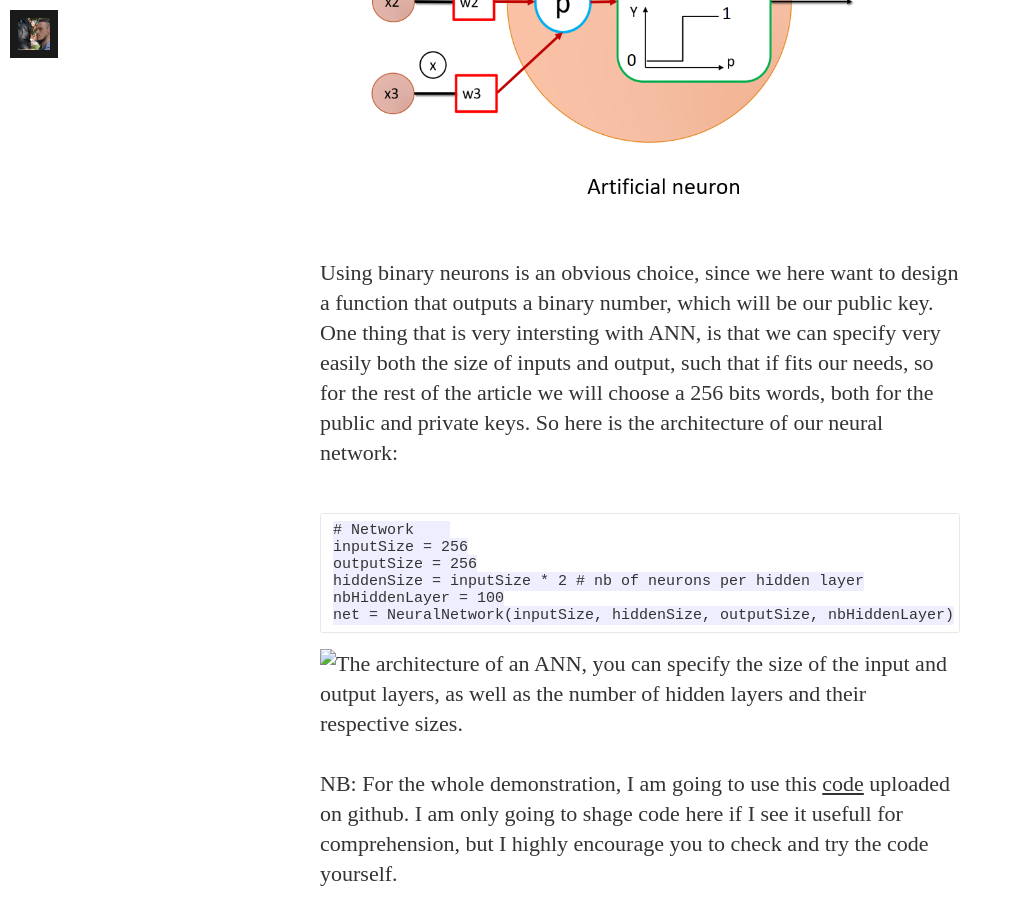
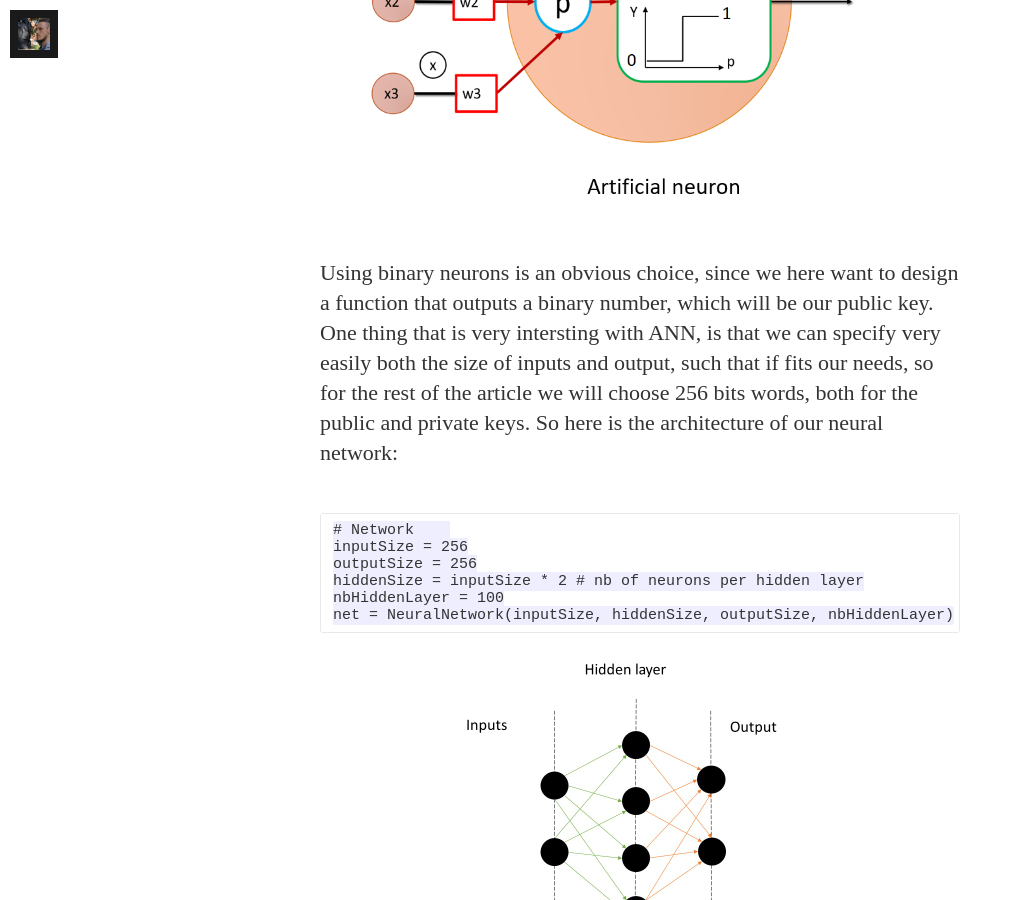
Before and after one commit to ManuNeuro/EmmanuelCalvet, a Jekyll site: the page built from _posts/2022-09-24-whitepaper-p2.md, in a window 1280 px wide and 900 px high, scrolled down 1211 px. Shown: the whole window, without its empty margins (0-1013 px from the left). Built offline with Jekyll 4.4.1, drawn with Linux system fonts in a browser that asks for light colours; nearby versions of some CDN libraries; some web fonts are replaced; formulas are drawn with MathJax 3; comment, search, counter and statistics services are not loaded.

Commit message:
Update 2022-09-24-whitepaper-p2.md

````diff
--- a/_posts/2022-09-24-whitepaper-p2.md
+++ b/_posts/2022-09-24-whitepaper-p2.md
@@ -26,9 +26,9 @@
 
 We are going to use a binary activation function, so I'm going to use the image form the previous article, as it is going to fix ideas on what we are doing:
 
-![The artificial neuron is a mathematical simplification of a biological neuron, composed of an activation function f (here, we use the step function). The neuron receives a weighted (W) sum of inputs (X), such that its output is y=f(X, W). Note that the action of the neuron is completely deterministic. Moreover, one neurone alone is also non-invertible. Image made by the author.]({{ '/assets/article_images/2022-09-01-whitepaper-p1/pic2.png' | relative_url }})
+![The artificial neuron is a mathematical simplification of a biological neuron, composed of an activation function f (here, we use the step function). The neuron receives a weighted (W) sum of inputs (X), such that its output is y=f(X, W). Note that the action of the neuron is completely deterministic. Moreover, one neurone alone is also non-invertible. Image made by the author.]({{ '/assets/article_images/2022-09-24-whitepaper-p2/pic2.png' | relative_url }})
 
-Using binary neurons is an obvious choice, since we here want to design a function that outputs a binary number, which will be our public key. One thing that is very intersting with ANN, is that we can specify very easily both the size of inputs and output, such that if fits our needs, so for the rest of the article we will choose a 256 bits words, both for the public and private keys. So here is the architecture of our neural network:
+Using binary neurons is an obvious choice, since we here want to design a function that outputs a binary number, which will be our public key. One thing that is very intersting with ANN, is that we can specify very easily both the size of inputs and output, such that if fits our needs, so for the rest of the article we will choose 256 bits words, both for the public and private keys. So here is the architecture of our neural network:
 
 ```
 # Network
@@ -38,7 +38,7 @@
 nbHiddenLayer = 100
 net = NeuralNetwork(inputSize, hiddenSize, outputSize, nbHiddenLayer)
 ```
-![The architecture of an ANN, you can specify the size of the input and output layers, as well as the number of hidden layers and their respective sizes.]({{ '/assets/article_images/2022-09-01-whitepaper-p1/ann.jpg' | relative_url }})
+![The architecture of an ANN, you can specify the size of the input and output layers, as well as the number of hidden layers and their respective sizes.]({{ '/assets/article_images/2022-09-24-whitepaper-p2/ann.jpg' | relative_url }})
 
 NB: For the whole demonstration, I am going to use this [code]() uploaded on github. I am only going to shage code here if I see it usefull for comprehension, but I highly encourage you to check and try the code yourself.
 
@@ -50,7 +50,7 @@
 
 So before playing with the weights we first need a distribution, we are going to choose the normal distribution $\mathcal{N}(\mu, \sigma)$ parametrized by both its mean $\mu$ and standard deviation $\sigma$:
 
-![]({{ '/assets/article_images/2022-09-01-whitepaper-p1/normal_dist.jpg' | relative_url }})
+![]({{ '/assets/article_images/2022-09-24-whitepaper-p2/normal_dist.jpg' | relative_url }})
 <center>The Gaussian weight distribution with parameter $\mu=-0.5$ and $\sigma=0.1$; Image generated by the author. </center>
 <br>
 The choice of this distribution is not totally arbitrary, as its a unimodal distribution, fully described the its first and second moments, while moment of higher order are zero. This is an interesting property, as we will see later, because the output/input relationship will only be controlled by the two parameters $\mu$ and $\sigma$.
````
